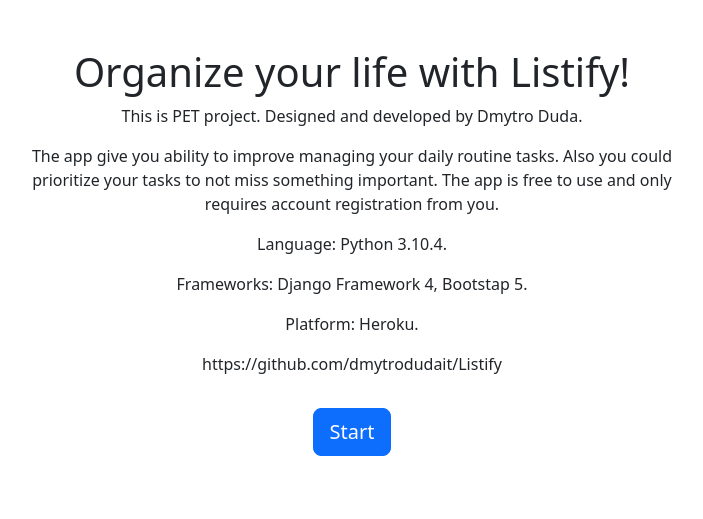
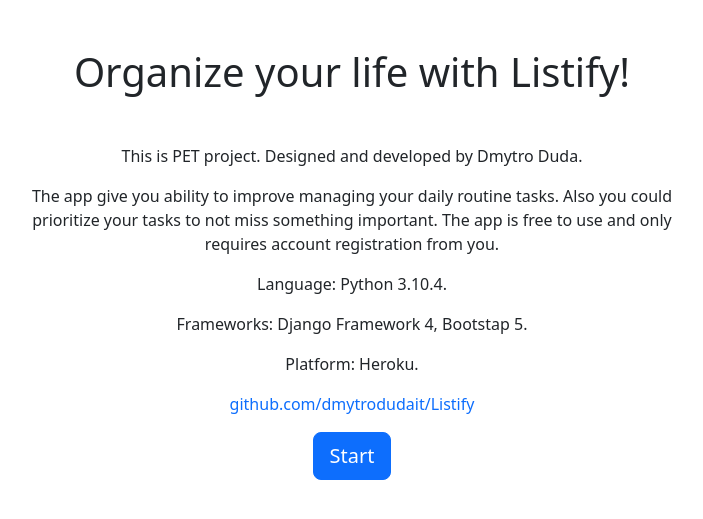
Before and after one commit to dmytrodudait/Listify, a Django app: page / in a window 1280 px wide. Shown: the part 56-575 px from the top of the page, without its empty margins (288-991 px from the left). Run offline with Django 4.2, Linux system fonts and the light colour scheme; some libraries are stand-ins or nearby versions.

Commit message:
add link

```diff
--- a/listapp/templates/listapp/home.html
+++ b/listapp/templates/listapp/home.html
@@ -6,7 +6,7 @@
   <div class="col-md-7 text-center">
 
 
-    <h1>Organize your life with Listify!</h1>
+    <h1 class="mb-5">Organize your life with Listify!</h1>
     <p>This is PET project. Designed and developed by Dmytro Duda.</p>
     <p>The app give you ability to improve managing  your daily routine tasks.
         Also you could prioritize your tasks to not miss something important.
@@ -15,8 +15,10 @@
     <p> Frameworks: Django Framework 4, Bootstap 5.</p>
     <p> Platform: Heroku.</p>
 
+    <a href="https://github.com/dmytrodudait/Listify">github.com/dmytrodudait/Listify</a>
+    <br>
 
-        https://github.com/dmytrodudait/Listify</p>
+
     <a role="button" class="btn btn-primary btn-lg mt-3" href="{% url 'signupuser' %}">Start</a>
   </div>
 </div>
```
Also changed, not shown: db.sqlite3.
